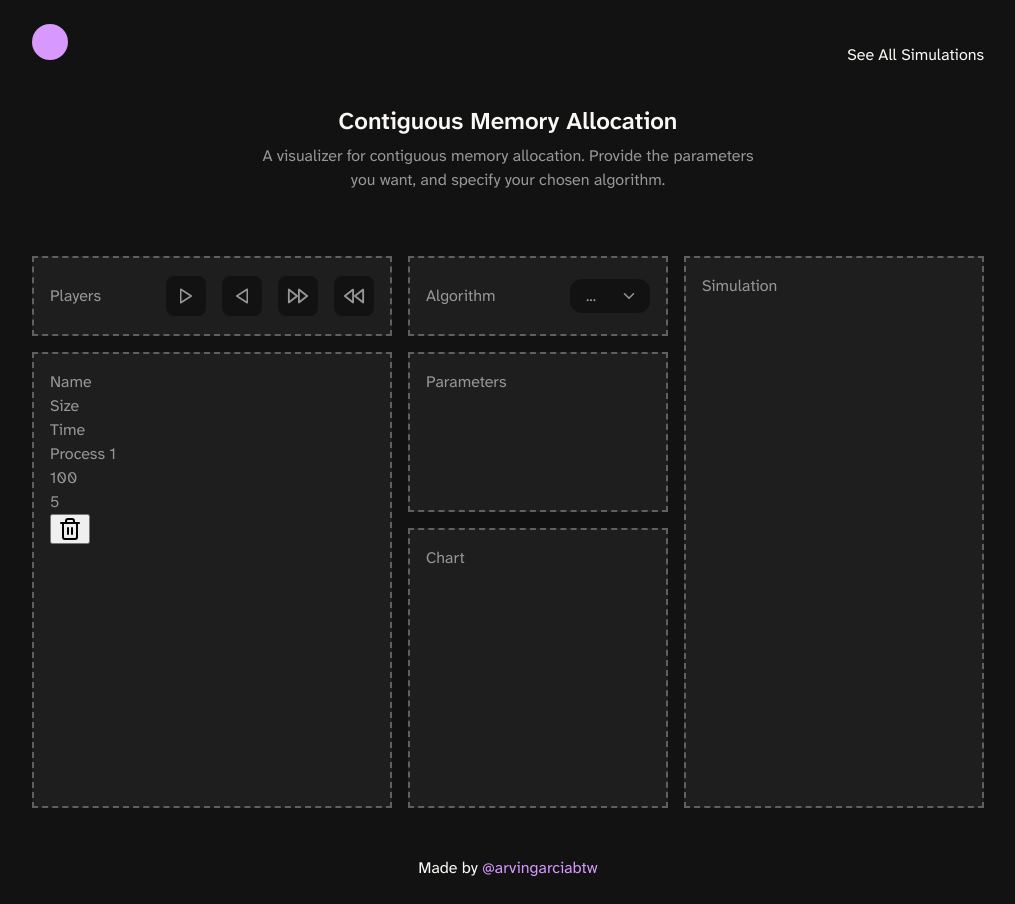
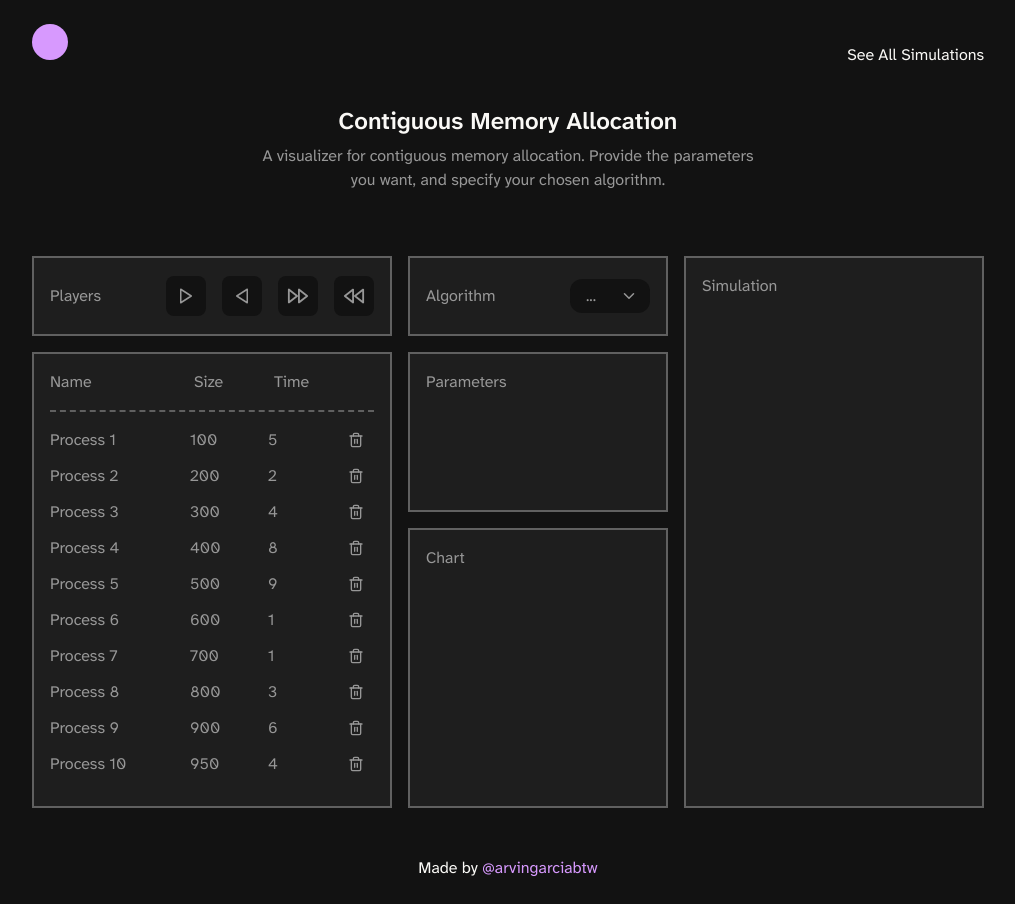
Before and after one commit to arvingarciabtw/simulations, a React (Vite) app: page /contiguous-memory-allocation in a window 1280 px wide. Shown: the whole page, without its empty margins (132-1147 px from the left). Built offline with nearby package versions, Linux system fonts and the light colour scheme.

Commit message:
feat: implement processes component

```diff
--- a/src/pages/contiguous-memory-allocation-page.tsx
+++ b/src/pages/contiguous-memory-allocation-page.tsx
@@ -2,8 +2,10 @@ import styles from "../styles/contiguous-memory-allocation.module.css";
 import Footer from "../components/footer";
 import NavBar from "../components/navbar";
 import Information from "../components/information";
+import type { Process } from "../types/process.model";
 import { Select } from "radix-ui";
 import { ChevronDown, Trash2, Play, FastForward } from "react-feather";
+import { useState } from "react";
 
 function CMAPage() {
 	return (
@@ -72,8 +74,20 @@ function Algorithms() {
 }
 
 function Processes() {
+	const [placeholderData, setPlaceholderData] = useState([
+		{ name: "Process 1", size: 100, time: 5 },
+		{ name: "Process 2", size: 200, time: 2 },
+		{ name: "Process 3", size: 300, time: 4 },
+		{ name: "Process 4", size: 400, time: 8 },
+		{ name: "Process 5", size: 500, time: 9 },
+		{ name: "Process 6", size: 600, time: 1 },
+		{ name: "Process 7", size: 700, time: 1 },
+		{ name: "Process 8", size: 800, time: 3 },
+		{ name: "Process 9", size: 900, time: 6 },
+		{ name: "Process 10", size: 950, time: 4 },
+	]);
 	return (
-		<section className={styles.processes}>
+		<section className={styles.processesGridArea}>
 			<div className={styles.processesContainer}>
 				<div className={styles.processHeader}>
 					<p>Name</p>
@@ -81,16 +95,31 @@ function Processes() {
 					<p>Time</p>
 				</div>
 				<div className={styles.separator}></div>
-				<div className={styles.process}>
-					<p>Process 1</p>
-					<p>100</p>
-					<p>5</p>
-					<button className={styles.btnDeleteProcess}>
-						<Trash2 />
-					</button>
+				<div className={styles.processes}>
+					{placeholderData.map((el) => (
+						<Process
+							key={el.name}
+							name={el.name}
+							size={el.size}
+							time={el.time}
+						/>
+					))}
 				</div>
 			</div>
 		</section>
+	);
+}
+
+function Process({ name, size, time }: Process) {
+	return (
+		<div className={styles.process}>
+			<p>{name}</p>
+			<p>{size}</p>
+			<p>{time}</p>
+			<button className={styles.btnDeleteProcess}>
+				<Trash2 />
+			</button>
+		</div>
 	);
 }
 
--- a/src/styles/contiguous-memory-allocation.module.css
+++ b/src/styles/contiguous-memory-allocation.module.css
@@ -10,19 +10,16 @@
 	gap: 1rem;
 }
 
-.main > section {
-	padding: 1rem;
-	color: var(--color-gray);
-}
-
 .algorithms,
-.processes,
+.processesGridArea,
 .parameters,
 .players,
 .simulation,
 .chart {
-	border: 2px dashed var(--color-dark-gray);
+	padding: 1rem;
 	background: var(--color-bg-alt);
+	color: var(--color-gray);
+	border: 2px solid var(--color-dark-gray);
 }
 
 .algorithms {
@@ -32,7 +29,7 @@
 	align-items: center;
 }
 
-.processes {
+.processesGridArea {
 	grid-area: processes;
 }
 
@@ -185,6 +182,63 @@
 	transform: rotate(180deg);
 }
 
+/* == PROCESSES == */
+
+.processesContainer {
+	display: flex;
+	flex-direction: column;
+	gap: 0.75rem;
+}
+
+.separator {
+	margin: 0.25rem 0;
+	border-top: 2px dashed var(--color-dark-gray);
+}
+
+.processHeader,
+.process {
+	display: grid;
+	grid-template-columns: 2fr 1fr 1fr 20px;
+	grid-template-rows: 1fr;
+	align-items: center;
+	gap: 1rem;
+}
+
+.processes {
+	padding-right: 0.5rem;
+	display: flex;
+	flex-direction: column;
+	gap: 0.75rem;
+	max-height: 400px;
+	overflow-y: auto;
+}
+
+.btnDeleteProcess {
+	padding: 0;
+	background: transparent;
+	color: var(--color-gray);
+	display: grid;
+	place-content: center;
+	border: none;
+	border-radius: 50%;
+	cursor: pointer;
+	transition: color 0.3s ease;
+}
+
+.btnDeleteProcess > svg {
+	/* stroke: var(--color-gray); */
+	width: 16px;
+	height: 20px;
+}
+
+.btnDeleteProcess:hover {
+	color: var(--color-primary);
+}
+
+.btnDeleteProcess:focus {
+	outline: 2px solid var(--color-primary);
+}
+
 /* == MEDIA QUERIES == */
 
 @media (max-width: 900px) {
--- /dev/null
+++ b/src/types/process.model.ts
@@ -0,0 +1,5 @@
+export interface Process {
+	name: string;
+	size: number;
+	time: number;
+}
```
